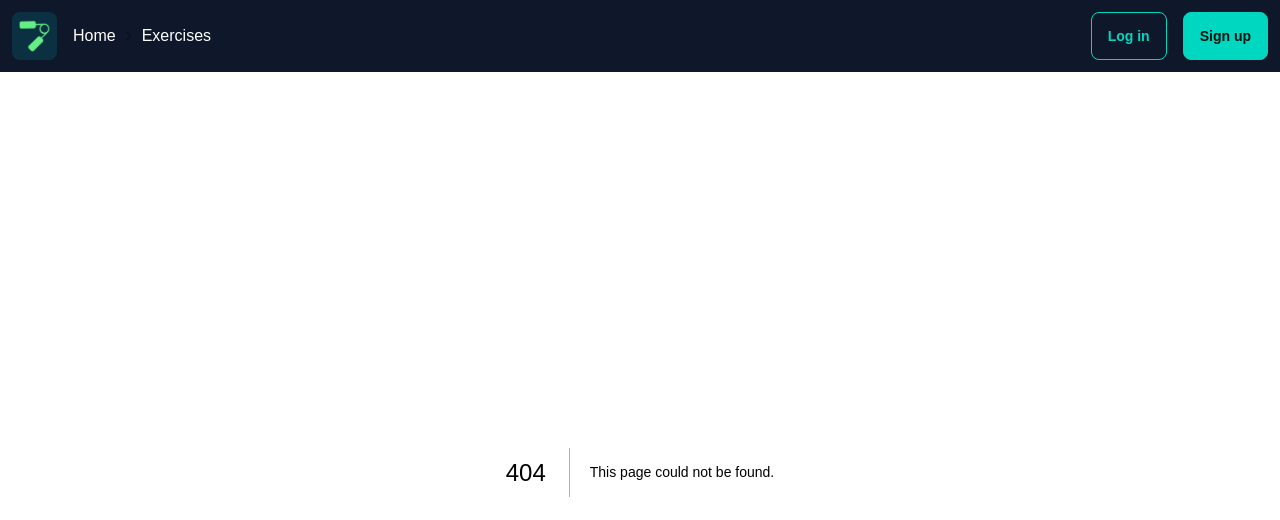
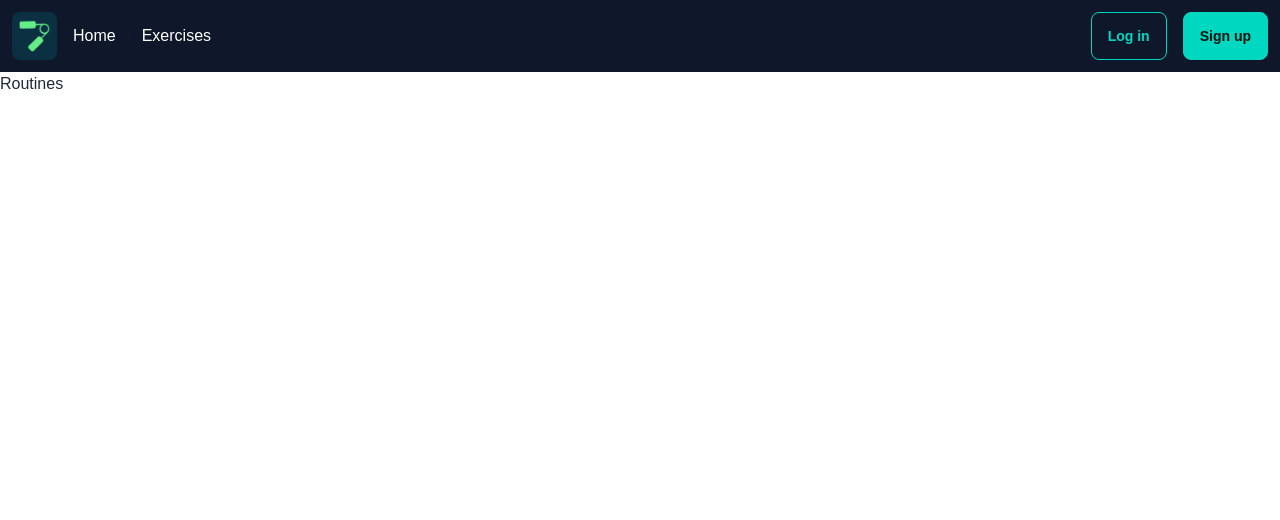
Before and after one commit to Lukheri/flex-max-client, a Next.js app: page /routines in a window 1280 px wide. Before the commit this address had no page. Shown: the top 520 px of the page. Built offline with nearby package versions, Linux system fonts and the light colour scheme.

Commit message:
Account and Routine template pages and middleware

```diff
--- /dev/null
+++ b/app/account/page.tsx
@@ -0,0 +1,7 @@
+import React from 'react'
+
+const Account = () => {
+  return <div>page</div>
+}
+
+export default Account
--- /dev/null
+++ b/app/routines/page.tsx
@@ -0,0 +1,7 @@
+import React from 'react'
+
+const Routines = () => {
+  return <div>Routines</div>
+}
+
+export default Routines
--- /dev/null
+++ b/middleware.ts
@@ -0,0 +1,3 @@
+export { default } from "next-auth/middleware";
+
+export const config = { matcher: ["/routines", "/account"] };
```
